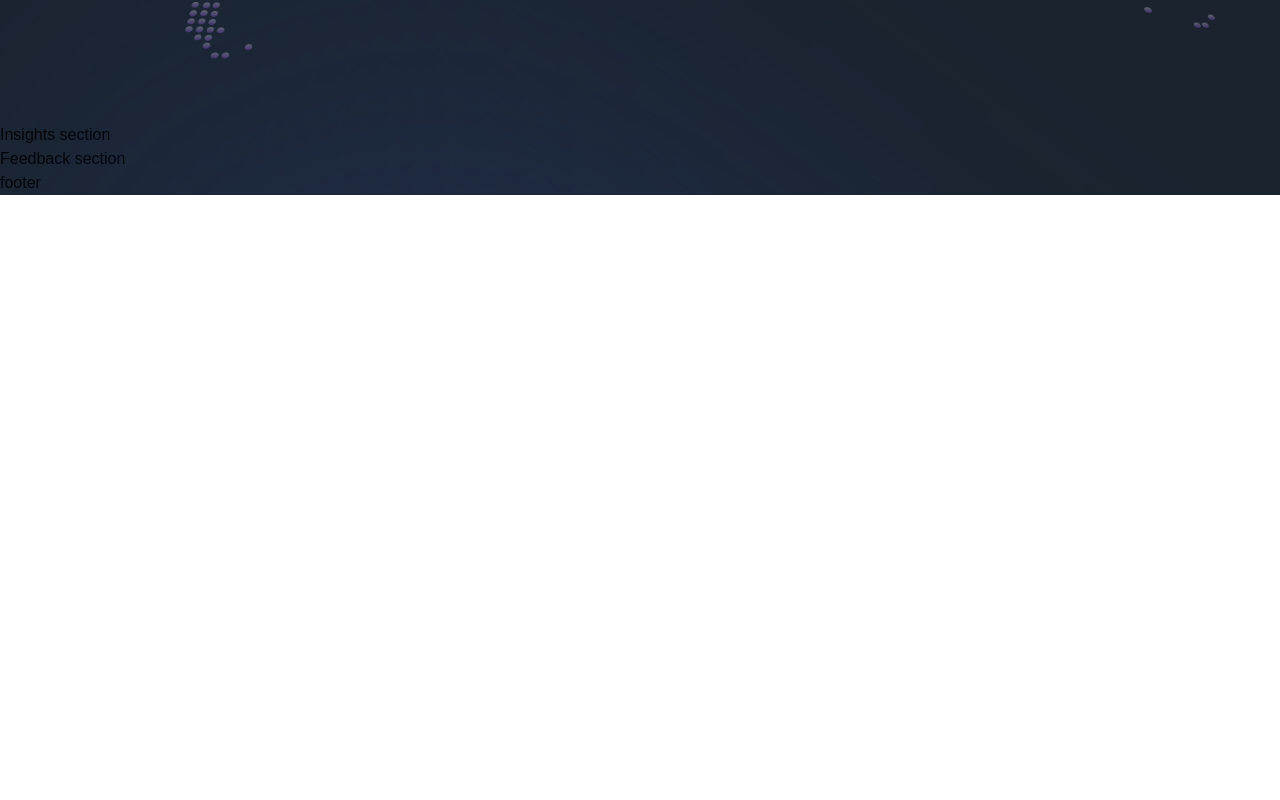
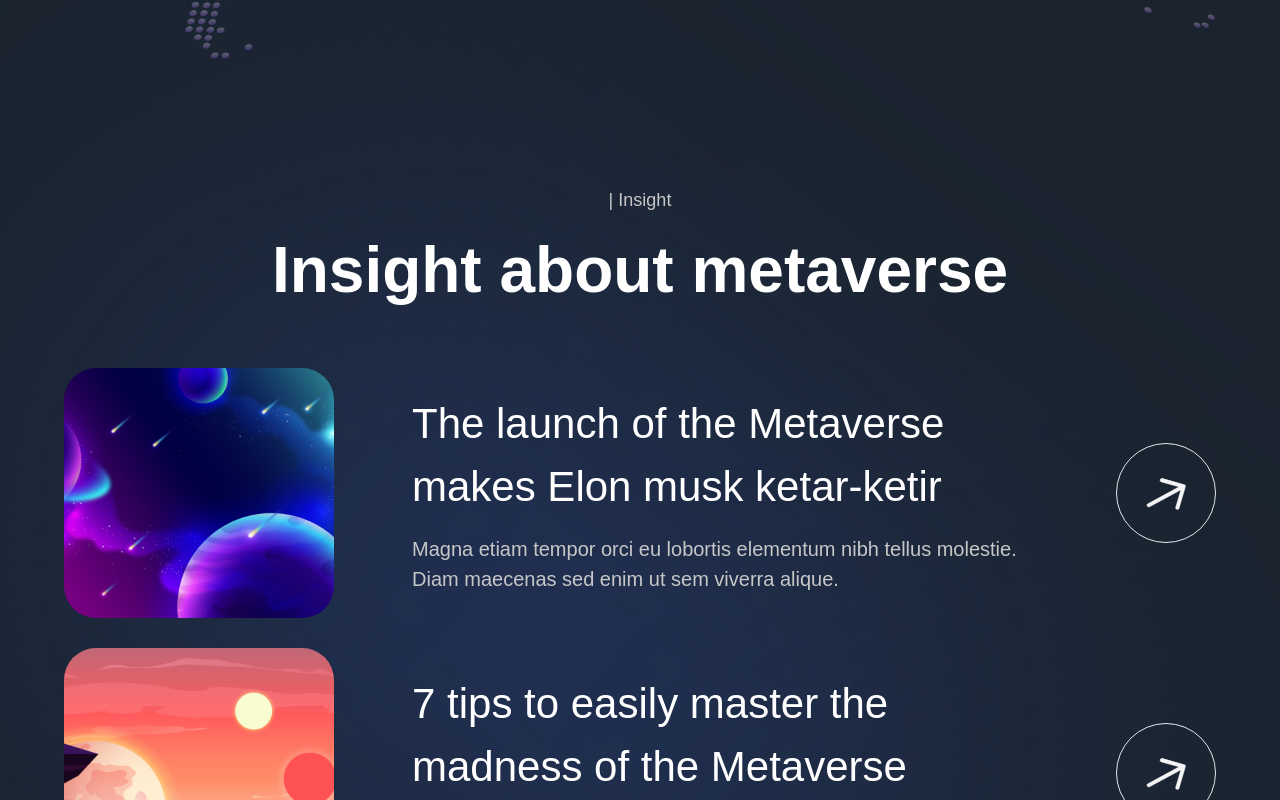
Before and after one commit to AmirZarei2002/metaverse, a Next.js app: page / in a window 1280 px wide. Shown: the part 5140-5940 px from the top of the page. Before the commit the page ends 5335 px from the top, so only its background shows below. Built offline with nearby package versions, Linux system fonts and the light colour scheme; a web font is replaced by a local one.

Commit message:
Insights section completed

```diff
--- a/components/InsightCard.jsx
+++ b/components/InsightCard.jsx
@@ -1,9 +1,31 @@
 'use client';
 
-const InsightCard = () => (
-  <div>
-    Insight Card
-  </div>
+import { motion } from 'framer-motion';
+import { fadeIn } from '@/utils/motion';
+const InsightCard = ({ imgUrl, title, subtitle, index }) => (
+    <motion.div
+        variants={fadeIn('up', 'spring', index * 0.5, 1)}
+        className="flex md:flex-row flex-col gap-4"
+    >
+        <img
+            src={imgUrl}
+            alt="planet-01"
+            className="md:w-[270px] w-full h-[250px] rounded-[32px] object-cover"
+        />
+        <div className="w-full flex justify-between items-center">
+            <div className="flex-1 md:ml-[62px] flex flex-col max-w-[650px]">
+                <h4 className="font-normal lg:text-[42px] text-[26px] text-white">
+                    {title}
+                </h4>
+                <p className="mt-[16px] font-normal lg:text-[20px] text-[14px] text-secondary-white">
+                    {subtitle}
+                </p>
+            </div>
+            <div className="lg:flex hidden items-center justify-center h-[100px] w-[100px] rounded-full bg-transparent border-[1px]">
+                <img src="arrow.svg" alt="arrow" className="w-[40%] h-[40%]" />
+            </div>
+        </div>
+    </motion.div>
 );
 
 export default InsightCard;
--- a/sections/Insights.jsx
+++ b/sections/Insights.jsx
@@ -1,9 +1,36 @@
 'use client';
 
+import { motion } from 'framer-motion';
+import styles from '@/styles';
+import { InsightCard, TitleText, TypingText } from '@/components';
+import { staggerContainer } from '@/utils/motion';
+import { insights } from '@/constants';
+
 const Insights = () => (
-  <section>
-    Insights section
-  </section>
+    <section className={`${styles.paddings} relative z-10`}>
+        <motion.div
+            variants={staggerContainer}
+            initial="hidden"
+            whileInView="show"
+            viewport={{ once: 'false', amount: 0.25 }}
+            className={`${styles.innerWidth} mx-auto flex flex-col`}
+        >
+            <TypingText title="| Insight" textStyles="text-center" />
+            <TitleText
+                title="Insight about metaverse"
+                textStyles="text-center"
+            />
+            <div className="mt-[50px] flex flex-col gap-[30px]">
+                {insights.map((insight, index) => (
+                    <InsightCard
+                        key={`insight-${index}`}
+                        {...insight}
+                        index={index + 1}
+                    />
+                ))}
+            </div>
+        </motion.div>
+    </section>
 );
 
 export default Insights;
```
